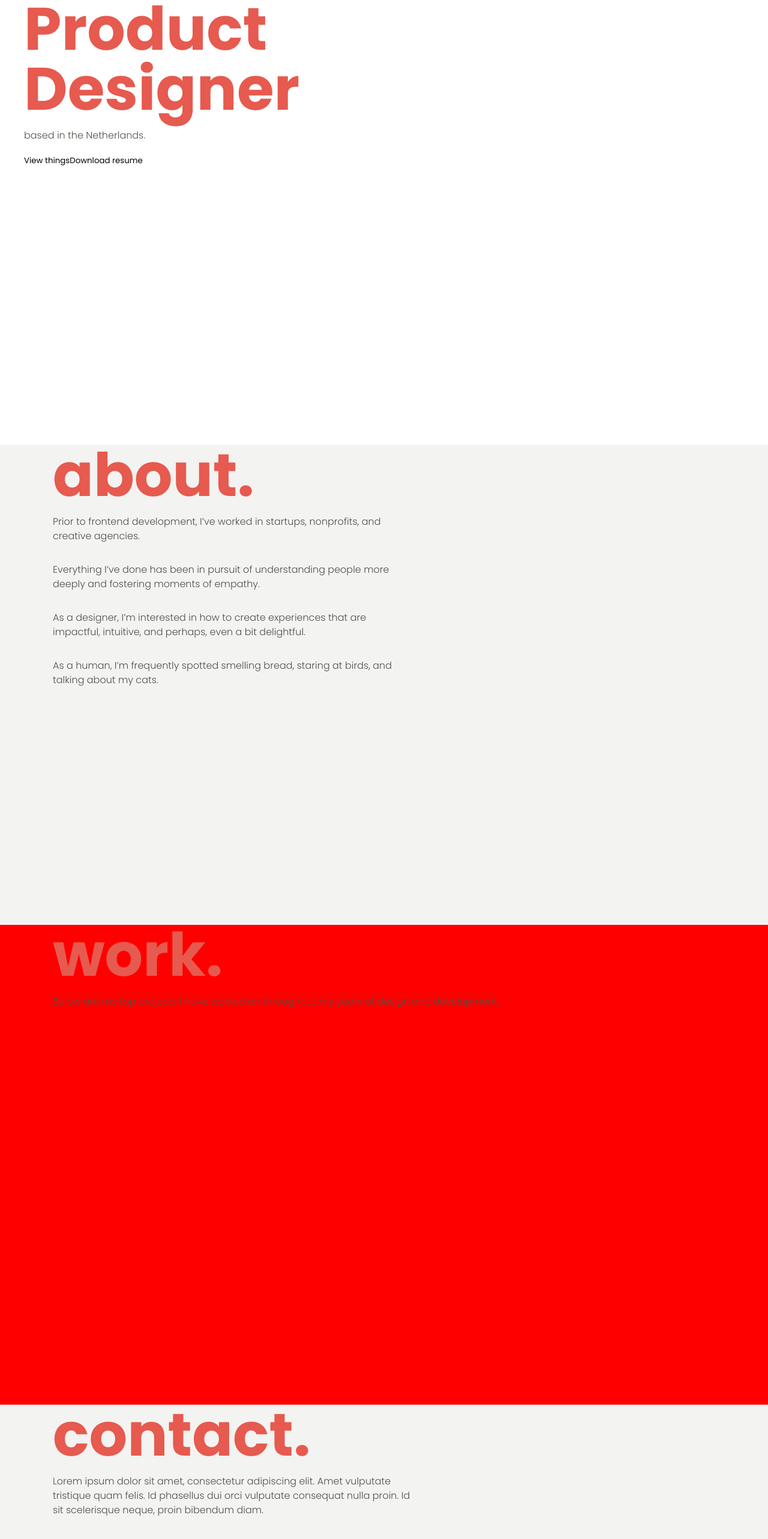
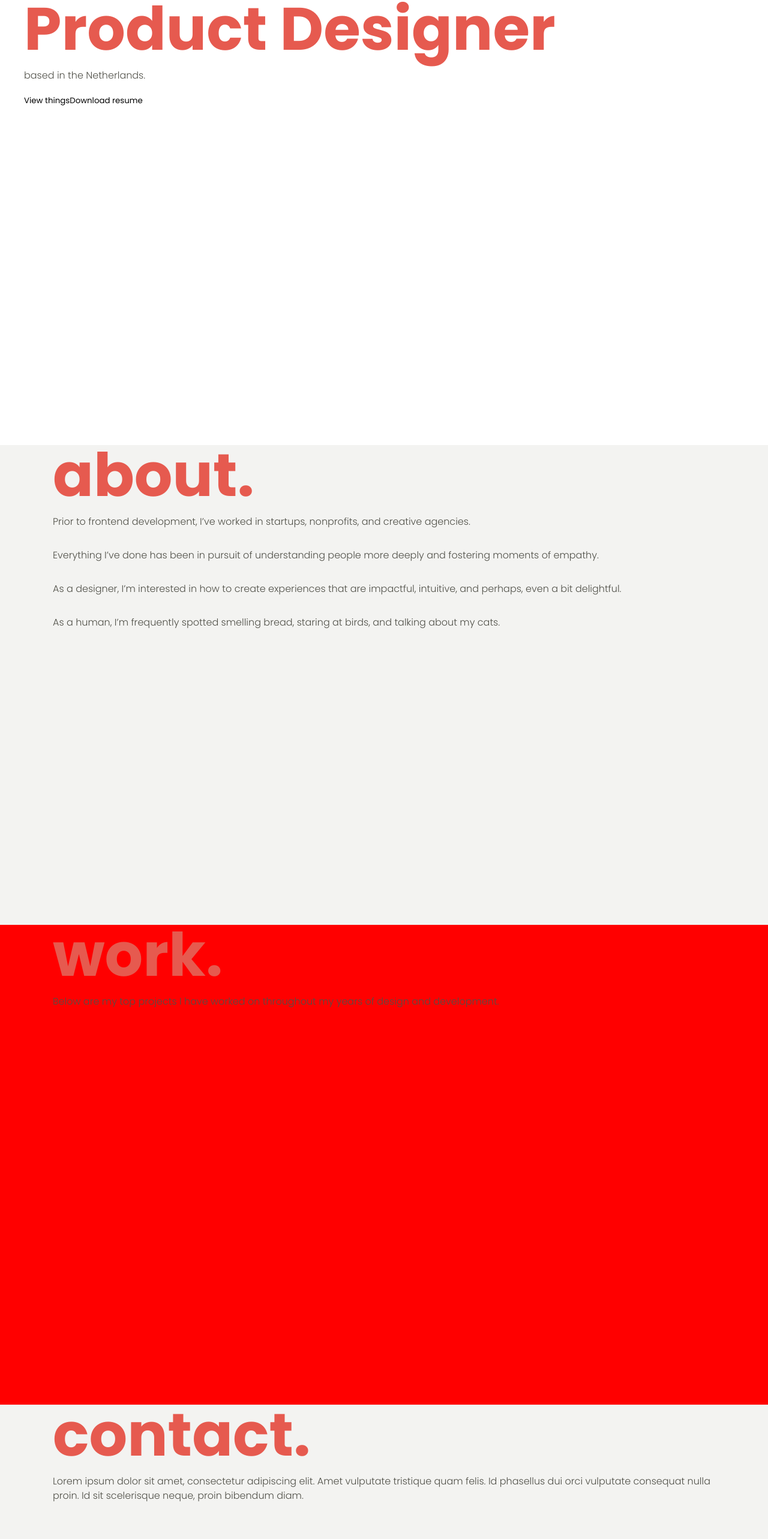
Before and after one commit to MagdK/portfolio_nextjs, a Next.js app: page / in a window 1280 px wide. Shown: the part 130-2696 px from the top of the page at 60% size. Built offline with nearby package versions, Linux system fonts and the light colour scheme.

Commit message:
Clean up css as much as possible

```diff
--- a/styles/about.module.scss
+++ b/styles/about.module.scss
@@ -8,8 +8,8 @@
 	max-width: 1200px;
 	margin: 0 auto;
 	padding: 0 48px;
+
+    &:p {
+        max-width: 600px;
+    }
 }
-
-.about-wrapper p {
-	max-width: 600px;
-}
--- a/styles/contact.module.scss
+++ b/styles/contact.module.scss
@@ -8,8 +8,8 @@
 	max-width: 1200px;
 	margin: 0 auto;
 	padding: 0 48px;
+
+    &:p {
+        max-width: 600px;
+    }
 }
-
-.contact-wrapper p {
-	max-width: 600px;
-}
--- a/styles/globals.scss
+++ b/styles/globals.scss
@@ -63,6 +63,7 @@ h1 {
 	line-height: 100px;
 	color: $color-primary;
 }
+
 h2 {
 	font-size: 48px;
 	line-height: 48px;
--- a/styles/home.module.scss
+++ b/styles/home.module.scss
@@ -4,16 +4,17 @@
 	margin: 0 auto;
 	height: 100vh;
 	margin: 0 auto;
-}
 
-.home-container h1 {
-	max-width: 500px;
+    &:h1 {
+        max-width: 600px;
+    }
 }
 
 .home-container span:before {
 	content: 'Product Designer';
 	animation: animate infinite 8s;
 }
+
 @keyframes animate {
 	0% {
 		content: 'Product Designer';
--- a/styles/navigation.module.scss
+++ b/styles/navigation.module.scss
@@ -9,7 +9,9 @@
 }
 
 .nav-container {
-	text-align: center;}
+	text-align: center;
+
+}
 
 .nav-container li,
 .nav-container a {
```
Also changed, not shown: styles/work.module.scss (line endings or trailing spaces).
